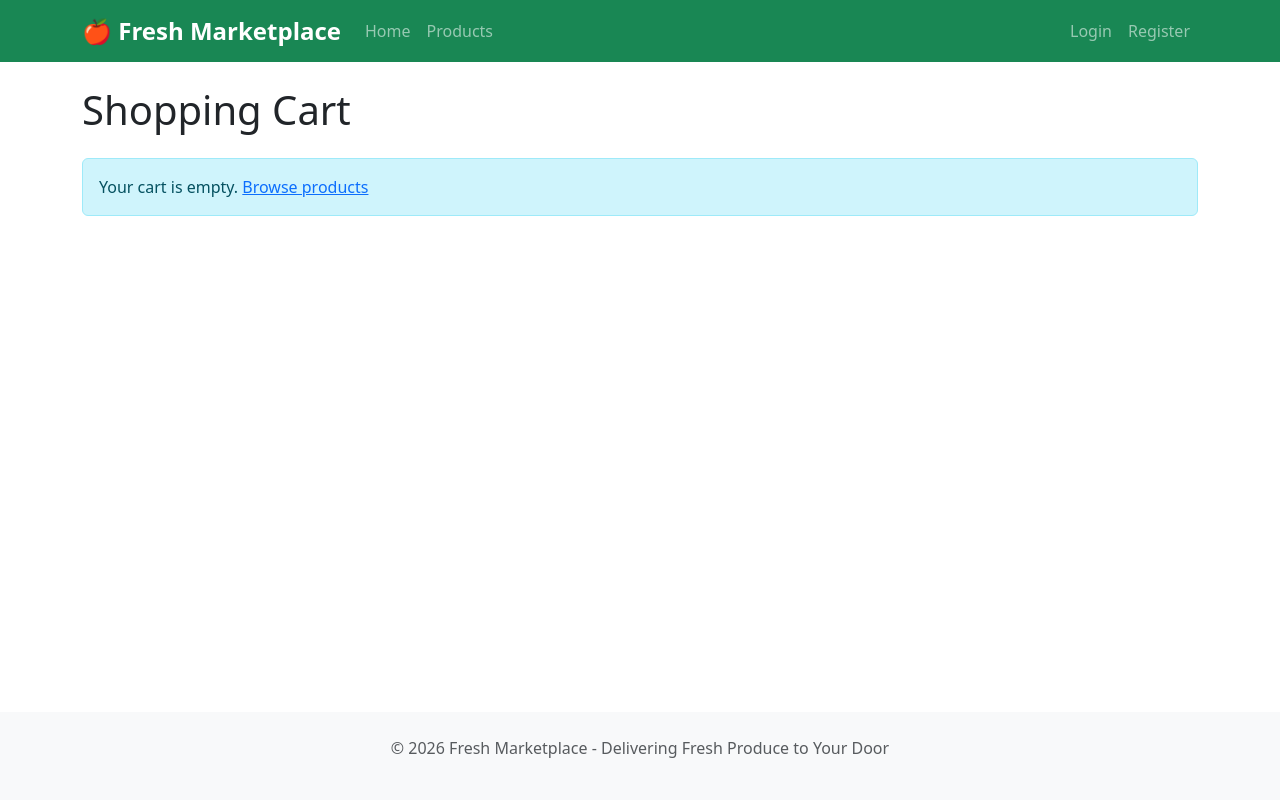
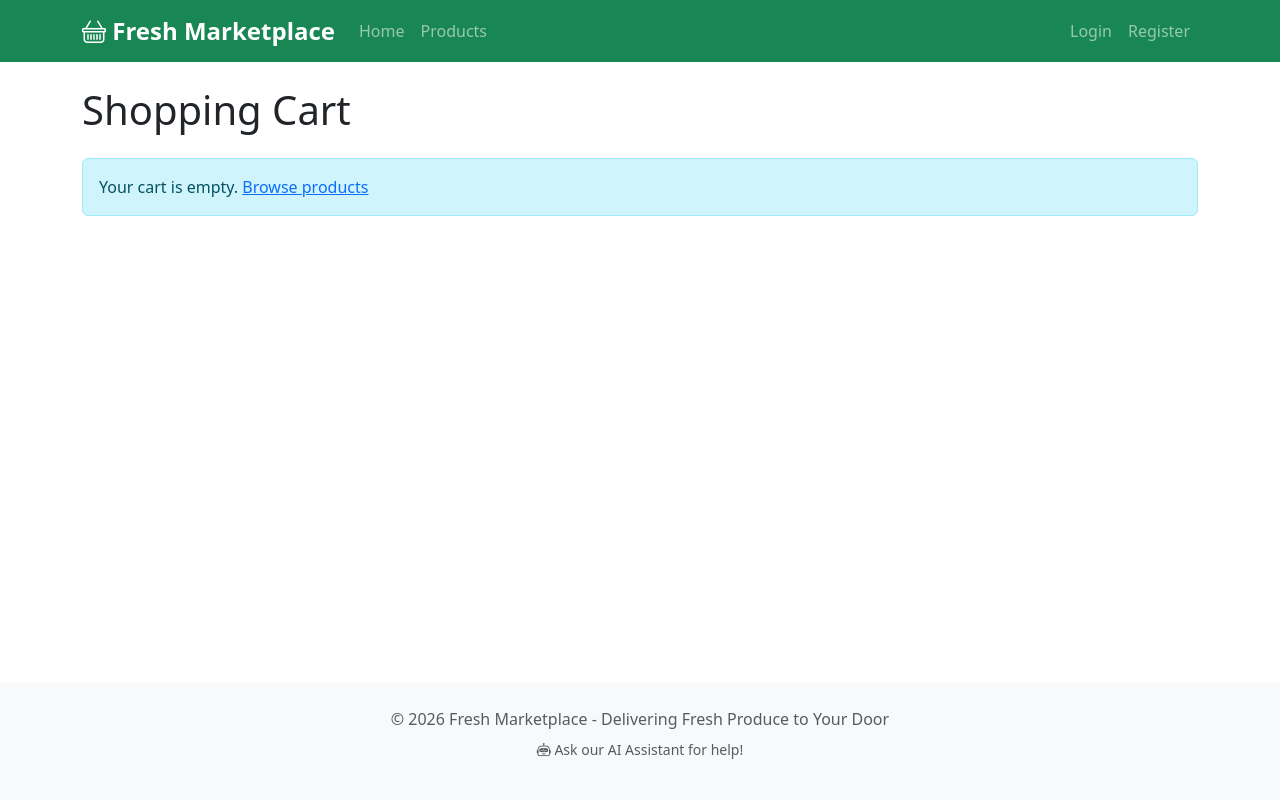
Before and after one commit to evansochadeka/FreshMarketplace, a Python web app: template templates/cart.html in a window 1280 px wide. Run offline with Jinja, Linux system fonts and the light colour scheme; the template is opened without the code that fills it, so the values that code supplies are empty.

Commit message:
Update base.html

```diff
--- a/templates/base.html
+++ b/templates/base.html
@@ -3,40 +3,136 @@
 <head>
     <meta charset="UTF-8">
     <meta name="viewport" content="width=device-width, initial-scale=1.0">
-    <title>{% block title %}Marketplace{% endblock %}</title>
+    <title>{% block title %}Fresh Marketplace{% endblock %}</title>
     <link href="https://cdn.jsdelivr.net/npm/bootstrap@5.3.0/dist/css/bootstrap.min.css" rel="stylesheet">
+    <link rel="stylesheet" href="https://cdn.jsdelivr.net/npm/bootstrap-icons@1.11.3/font/bootstrap-icons.min.css">
     <link rel="stylesheet" href="{{ url_for('static', filename='css/style.css') }}">
+    <style>
+        .profile-image {
+            width: 40px;
+            height: 40px;
+            border-radius: 50%;
+            object-fit: cover;
+            border: 2px solid white;
+        }
+        .unread-badge {
+            position: absolute;
+            top: -5px;
+            right: -5px;
+            font-size: 0.7rem;
+        }
+        .nav-item {
+            position: relative;
+        }
+    </style>
 </head>
 <body>
     <nav class="navbar navbar-expand-lg navbar-dark bg-success">
         <div class="container">
-            <a class="navbar-brand" href="{{ url_for('index') }}">🍎 Fresh Marketplace</a>
+            <a class="navbar-brand" href="{{ url_for('index') }}">
+                <i class="bi bi-basket"></i> Fresh Marketplace
+            </a>
             <button class="navbar-toggler" type="button" data-bs-toggle="collapse" data-bs-target="#navbarNav">
                 <span class="navbar-toggler-icon"></span>
             </button>
             <div class="collapse navbar-collapse" id="navbarNav">
                 <ul class="navbar-nav me-auto">
-                    <li class="nav-item"><a class="nav-link" href="{{ url_for('index') }}">Home</a></li>
-                    <li class="nav-item"><a class="nav-link" href="{{ url_for('products') }}">Products</a></li>
+                    <li class="nav-item">
+                        <a class="nav-link" href="{{ url_for('index') }}">Home</a>
+                    </li>
+                    <li class="nav-item">
+                        <a class="nav-link" href="{{ url_for('products') }}">Products</a>
+                    </li>
+                    {% if session.user_id %}
+                    <li class="nav-item">
+                        <a class="nav-link" href="{{ url_for('community') }}">Community</a>
+                    </li>
+                    <li class="nav-item">
+                        <a class="nav-link" href="{{ url_for('ai_assistant') }}">
+                            <i class="bi bi-robot"></i> AI Assistant
+                        </a>
+                    </li>
+                    {% endif %}
                 </ul>
                 <ul class="navbar-nav">
                     {% if session.user_id %}
-                        <li class="nav-item"><a class="nav-link" href="{{ url_for('cart') }}">🛒 Cart</a></li>
-                        <li class="nav-item"><a class="nav-link" href="{{ url_for('orders') }}">Orders</a></li>
+                        <li class="nav-item">
+                            <a class="nav-link position-relative" href="{{ url_for('cart') }}">
+                                <i class="bi bi-cart"></i> Cart
+                                {% if session.get('cart') and session.cart|length > 0 %}
+                                <span class="position-absolute top-0 start-100 translate-middle badge rounded-pill bg-danger">
+                                    {{ session.cart|length }}
+                                </span>
+                                {% endif %}
+                            </a>
+                        </li>
+                        <li class="nav-item">
+                            <a class="nav-link" href="{{ url_for('orders') }}">Orders</a>
+                        </li>
+                        <li class="nav-item">
+                            <a class="nav-link position-relative" href="{{ url_for('inbox') }}">
+                                <i class="bi bi-envelope"></i> Inbox
+                                {% set unread = namespace(count=0) %}
+                                {% if session.get('unread_count') %}
+                                <span class="position-absolute top-0 start-100 translate-middle badge rounded-pill bg-danger">
+                                    {{ session.unread_count }}
+                                </span>
+                                {% endif %}
+                            </a>
+                        </li>
                         {% if session.role == 'rider' %}
-                            <li class="nav-item"><a class="nav-link" href="{{ url_for('rider_dashboard') }}">Deliveries</a></li>
+                            <li class="nav-item">
+                                <a class="nav-link" href="{{ url_for('rider_dashboard') }}">
+                                    <i class="bi bi-bicycle"></i> Deliveries
+                                </a>
+                            </li>
+                        {% endif %}
+                        {% if session.role == 'seller' %}
+                            <li class="nav-item dropdown">
+                                <a class="nav-link dropdown-toggle" href="#" role="button" data-bs-toggle="dropdown">
+                                    <i class="bi bi-shop"></i> Seller
+                                </a>
+                                <ul class="dropdown-menu">
+                                    <li><a class="dropdown-item" href="{{ url_for('seller_dashboard') }}">Dashboard</a></li>
+                                    <li><a class="dropdown-item" href="{{ url_for('seller_products') }}">My Products</a></li>
+                                    <li><a class="dropdown-item" href="{{ url_for('seller_inventory') }}">Inventory</a></li>
+                                    <li><a class="dropdown-item" href="{{ url_for('pos_dashboard') }}">POS System</a></li>
+                                    <li><a class="dropdown-item" href="{{ url_for('sales_report') }}">Sales Reports</a></li>
+                                    <li><a class="dropdown-item" href="{{ url_for('customer_list') }}">Customers</a></li>
+                                </ul>
+                            </li>
                         {% endif %}
                         {% if session.role == 'admin' %}
-                            <li class="nav-item"><a class="nav-link" href="{{ url_for('admin_dashboard') }}">Admin</a></li>
+                            <li class="nav-item">
+                                <a class="nav-link" href="{{ url_for('admin_dashboard') }}">
+                                    <i class="bi bi-shield-lock"></i> Admin
+                                </a>
+                            </li>
                         {% endif %}
-                        {% if session.role == 'seller' %}
-                            <li class="nav-item"><a class="nav-link" href="{{ url_for('seller_dashboard') }}">Seller Dashboard</a></li>
-                        {% endif %}
-                        <li class="nav-item"><span class="nav-link">Hi, {{ session.username }}</span></li>
-                        <li class="nav-item"><a class="nav-link" href="{{ url_for('logout') }}">Logout</a></li>
+                        <li class="nav-item dropdown">
+                            <a class="nav-link dropdown-toggle d-flex align-items-center" href="#" role="button" data-bs-toggle="dropdown">
+                                {% if session.profile_image %}
+                                <img src="{{ session.profile_image }}" class="profile-image me-1" alt="Profile">
+                                {% else %}
+                                <i class="bi bi-person-circle fs-5 me-1"></i>
+                                {% endif %}
+                                {{ session.username }}
+                            </a>
+                            <ul class="dropdown-menu dropdown-menu-end">
+                                <li><a class="dropdown-item" href="#"><i class="bi bi-person"></i> Profile</a></li>
+                                <li><hr class="dropdown-divider"></li>
+                                <li><a class="dropdown-item text-danger" href="{{ url_for('logout') }}">
+                                    <i class="bi bi-box-arrow-right"></i> Logout
+                                </a></li>
+                            </ul>
+                        </li>
                     {% else %}
-                        <li class="nav-item"><a class="nav-link" href="{{ url_for('login') }}">Login</a></li>
-                        <li class="nav-item"><a class="nav-link" href="{{ url_for('register') }}">Register</a></li>
+                        <li class="nav-item">
+                            <a class="nav-link" href="{{ url_for('login') }}">Login</a>
+                        </li>
+                        <li class="nav-item">
+                            <a class="nav-link" href="{{ url_for('register') }}">Register</a>
+                        </li>
                     {% endif %}
                 </ul>
             </div>
@@ -59,9 +155,19 @@
     </div>
 
     <footer class="bg-light text-center py-4 mt-5">
-        <p class="text-muted">&copy; 2026 Fresh Marketplace - Delivering Fresh Produce to Your Door</p>
+        <p class="text-muted mb-0">
+            &copy; 2026 Fresh Marketplace - Delivering Fresh Produce to Your Door
+        </p>
+        <p class="text-muted small mt-2">
+            <i class="bi bi-robot"></i> Ask our AI Assistant for help!
+        </p>
     </footer>
 
     <script src="https://cdn.jsdelivr.net/npm/bootstrap@5.3.0/dist/js/bootstrap.bundle.min.js"></script>
+    <script src="https://cdn.jsdelivr.net/npm/feather-icons/dist/feather.min.js"></script>
+    <script>
+        feather.replace();
+    </script>
+    {% block scripts %}{% endblock %}
 </body>
 </html>
```
